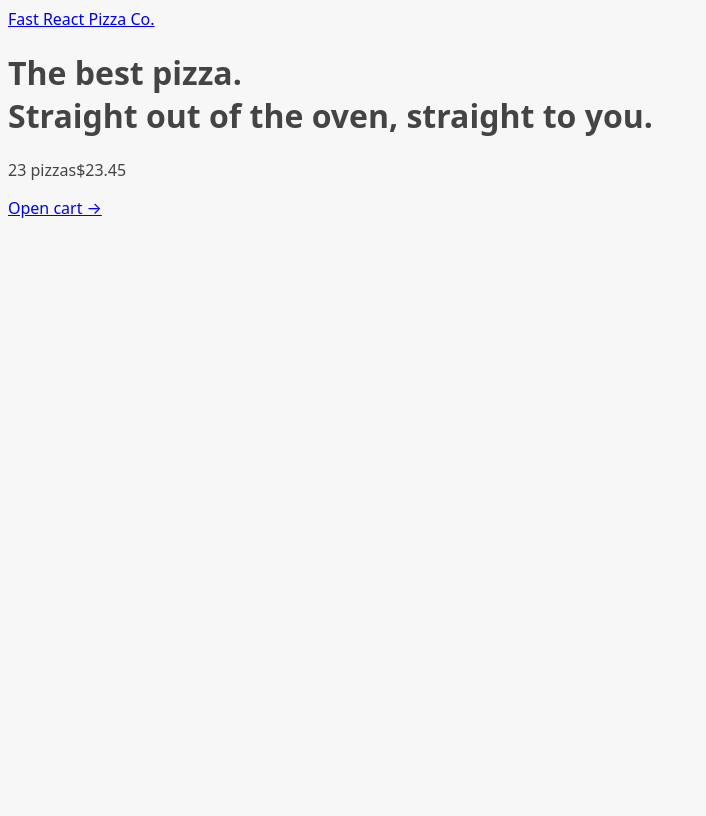
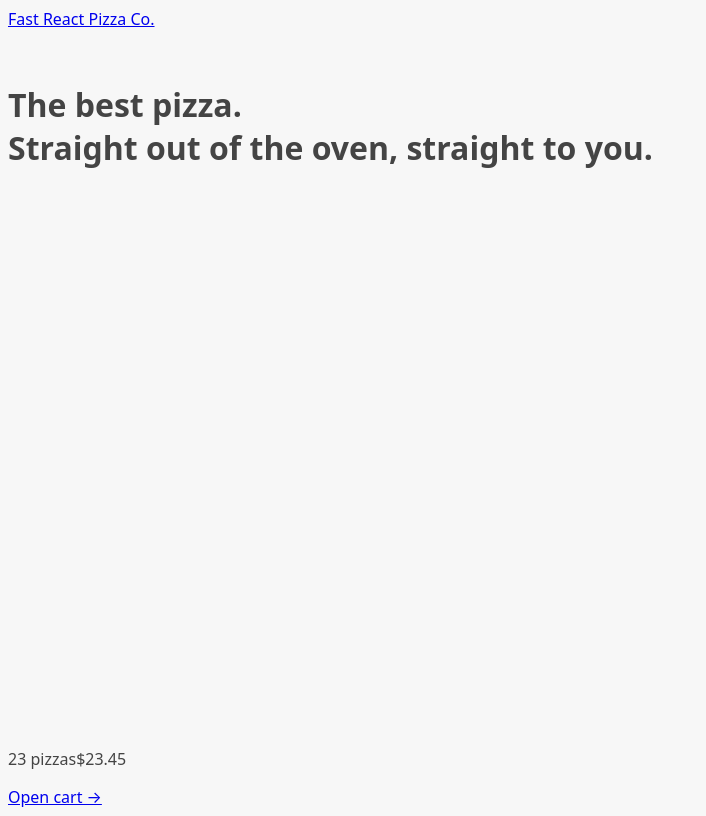
Before and after one commit to inkogi-to/pizza-app, a React (Vite) app: page / in a window 1280 px wide. Shown: the whole page, without its empty margins (0-706 px from the left). Built offline with nearby package versions, Linux system fonts and the light colour scheme.

Commit message:
-madd loader

```diff
--- a/src/ui/AppLayout.jsx
+++ b/src/ui/AppLayout.jsx
@@ -1,10 +1,14 @@
 import Header from "./Header.jsx";
 import CartOverview from "../features/cart/CartOverview.jsx";
-import {Outlet} from "react-router-dom";
+import {Outlet, useNavigation} from "react-router-dom";
+import Loader from "./Loader.jsx";
 
 function AppLayout() {
+    const navigate = useNavigation();
+    const isLoading = navigate.state === "loading"
     return (
-        <div>
+        <div className="layout">
+            {isLoading && <Loader/>}
             <Header/>
             <main>
                 <Outlet/>
--- /dev/null
+++ b/src/ui/Loader.jsx
@@ -0,0 +1,6 @@
+ function Loader() {
+    return (
+        <div className="loader"></div>
+    )
+}
+export default Loader;
```
